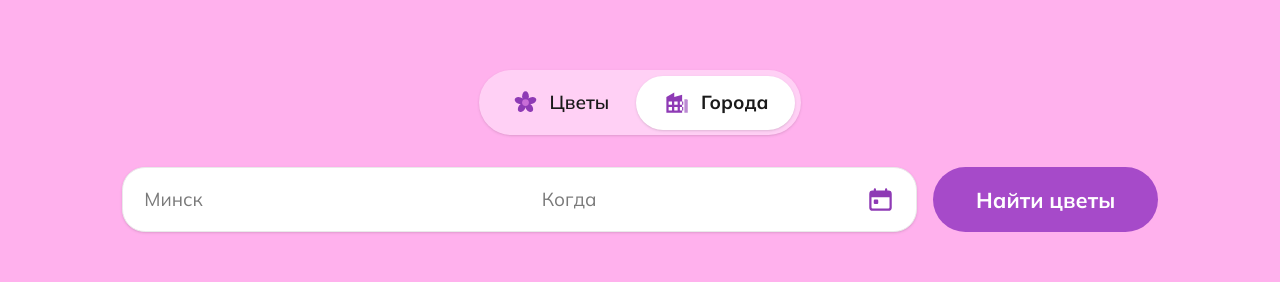
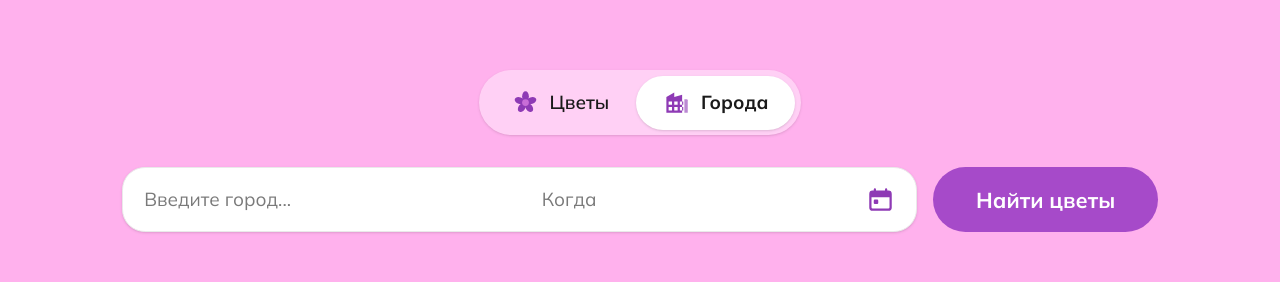
Before and after one commit to Spalesja/flowercalendar, a Next.js app: page / in a window 1280 px wide. Shown: the part 239-521 px from the top of the page. Built offline with nearby package versions, Linux system fonts and the light colour scheme.

Commit message:
tab buttons tuning

```diff
--- a/src/app/page.tsx
+++ b/src/app/page.tsx
@@ -1,7 +1,6 @@
 import { Container } from "@/components/container";
 import { Logo } from "@/components/logo";
-import { ModeToggle } from "@/components/search/mode-toggle";
-import { SearchBar } from "@/components/search/search-bar";
+import { HeroSearch } from "@/components/search/hero-search";
 import { PlantBloomCard } from "@/components/cards/plant-bloom-card";
 
 const mockBlooming = [
@@ -28,10 +27,7 @@ export default function Home() {
           </h1>
 
           {/* Mode toggle & Search bar */}
-          <div className="flex flex-col items-center gap-6 w-full">
-            <ModeToggle mode="cities" />
-            <SearchBar placeholder="Минск" />
-          </div>
+          <HeroSearch />
         </Container>
       </section>
 
--- /dev/null
+++ b/src/components/search/hero-search.tsx
@@ -0,0 +1,19 @@
+"use client";
+
+import { useState } from "react";
+import { ModeToggle } from "@/components/search/mode-toggle";
+import { SearchBar } from "@/components/search/search-bar";
+import type { SearchMode } from "@/types";
+
+export function HeroSearch() {
+  const [mode, setMode] = useState<SearchMode>("cities");
+
+  return (
+    <div className="flex flex-col items-center gap-6 w-full">
+      <ModeToggle mode={mode} onModeChange={setMode} />
+      <SearchBar
+        placeholder={mode === "cities" ? "Введите город..." : "Введите растение..."}
+      />
+    </div>
+  );
+}
```
Also changed, not shown: 1 other file (tests, documents, lock files or other folders).
